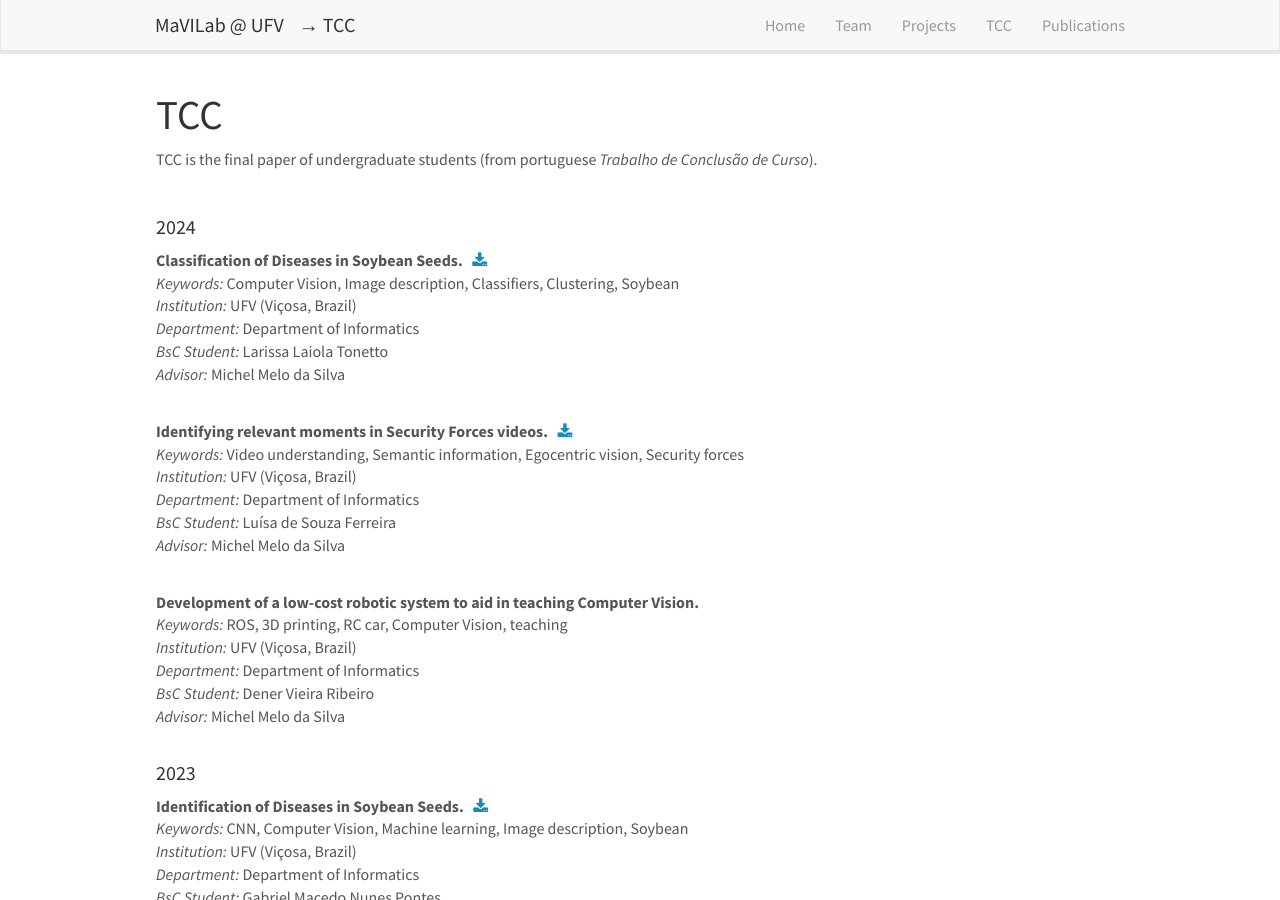
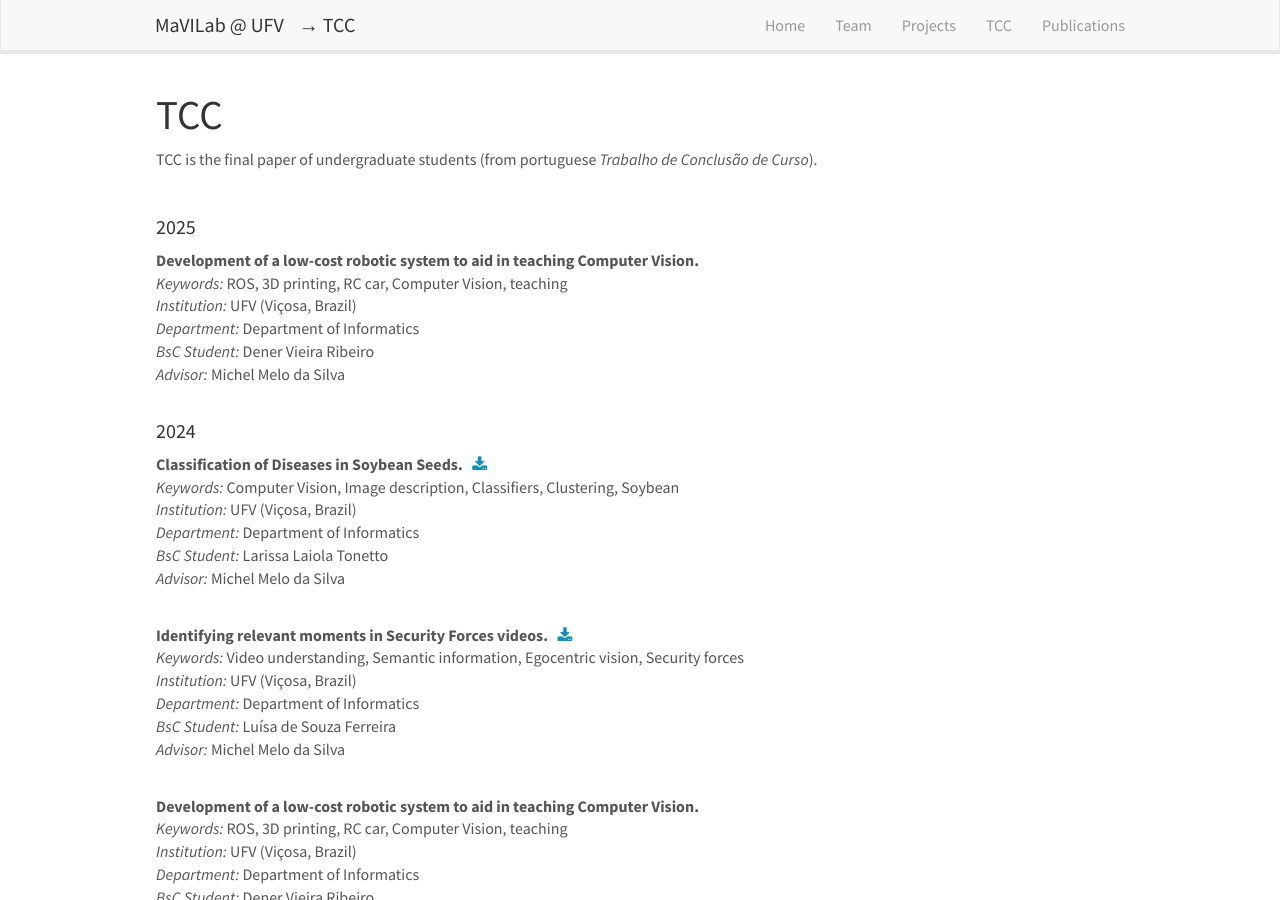
Before and after one commit to MaVILab-UFV/mavilab-ufv.github.io, a Jekyll site: the page built from _pages/tcc.md, in a window 1280 px wide and 900 px high. Built offline with Jekyll 4.4.1, drawn with Linux system fonts in a browser that asks for light colours; nearby versions of some CDN libraries.

Commit message:
Update tcc_list.yml

```diff
--- a/_data/tcc_list.yml
+++ b/_data/tcc_list.yml
@@ -1,3 +1,18 @@
+- year : 2025
+  tccs:
+  - title: "Development of a low-cost robotic system to aid in teaching Computer Vision."
+    Institution: UFV (Viçosa, Brazil)
+    Department: Department of Informatics
+    Student: Dener Vieira Ribeiro
+    Advisor: Michel Melo da Silva
+    Coadvisor:
+    Keywords: ROS, 3D printing, RC car, Computer Vision, teaching
+    links:
+          url:
+          youtube:
+          github:
+
+
 - year : 2024
   tccs:
   - title: "Classification of Diseases in Soybean Seeds."
@@ -125,7 +140,7 @@
           url: https://drive.google.com/file/d/15wESE8sJnz-1SoUgIcT5b6-1Buu4Gdtf/view?usp=sharing
           youtube:
           github:
-- year : 2022
+- year : 2021
   tccs:
   - title: Neural network fine tuning for classification of environments in webinar scenes.
     Institution: UFV (Viçosa, Brazil)
```
